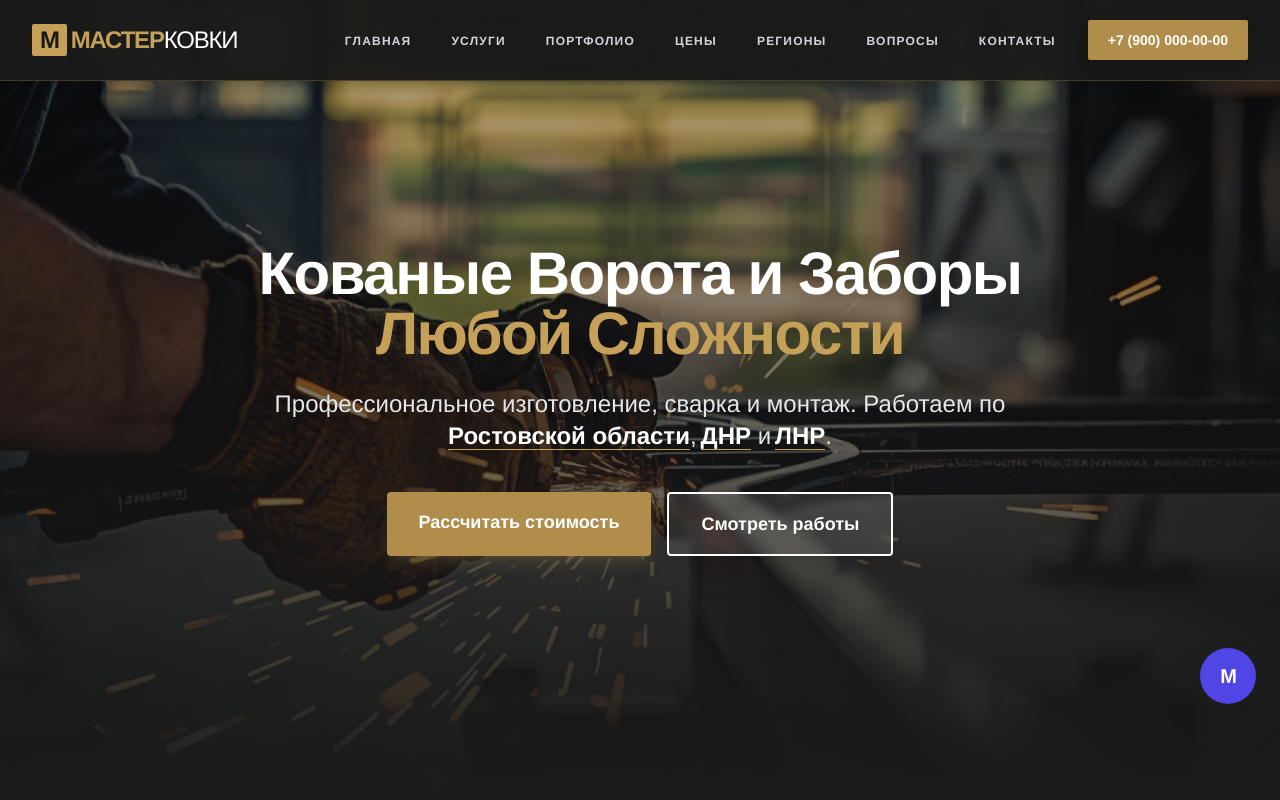
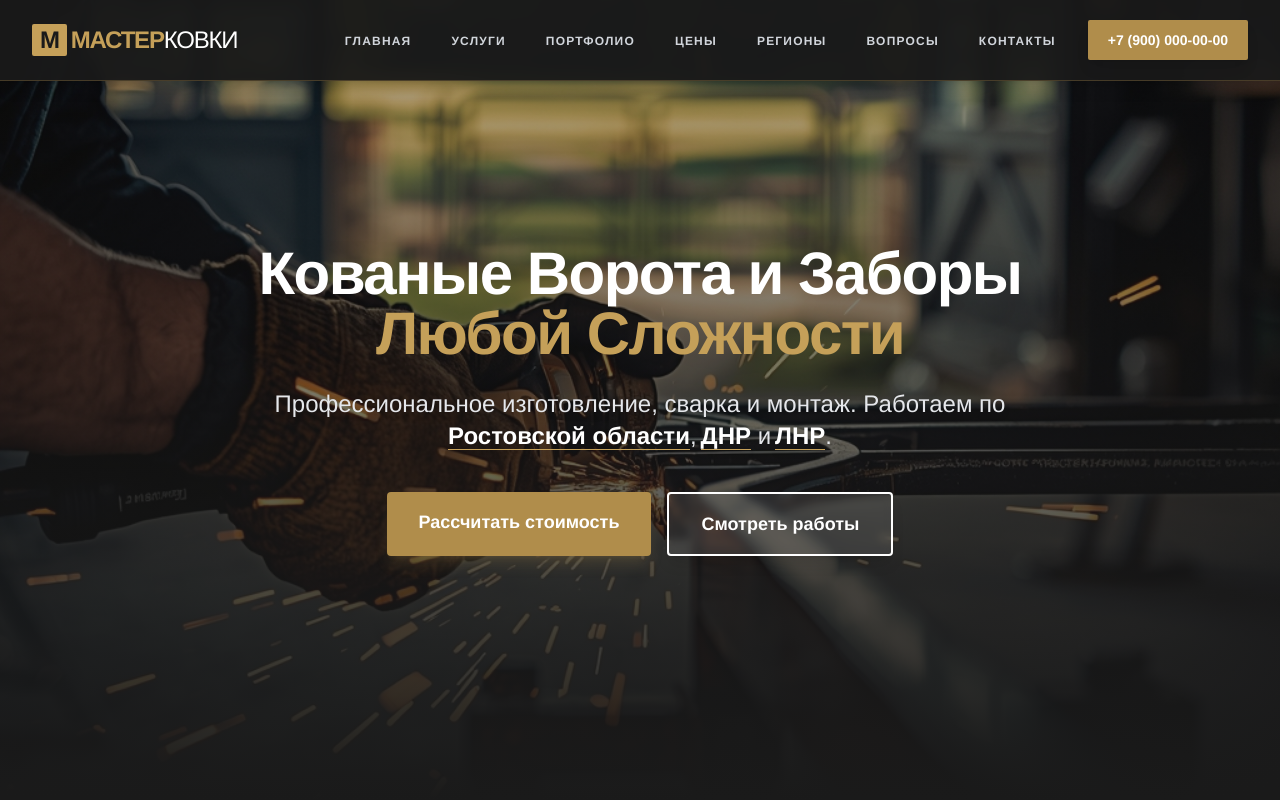
Before and after one commit to ksasha79/KovkaMaster, a React (Vite) app: page / in a window 1280 px wide. Shown: the top 800 px of the page. Built offline with nearby package versions, Linux system fonts and the light colour scheme.

Commit message:
Update App.tsx

```diff
--- a/App.tsx
+++ b/App.tsx
@@ -4,13 +4,11 @@ import Stats from './components/Stats';
 import Services from './components/Services';
 import Steps from './components/Steps';
 import Portfolio from './components/Portfolio';
-import Pricing from './components/Pricing';
 import About from './components/About';
 import Reviews from './components/Reviews';
 import FAQ from './components/FAQ';
 import Contact from './components/Contact';
 import Footer from './components/Footer';
-import FloatingBot from './components/FloatingBot';
 
 function App() {
   return (
@@ -22,16 +20,12 @@ function App() {
         <Services />
         <Steps />
         <Portfolio />
-        <Pricing />
         <About />
         <Reviews />
         <FAQ />
         <Contact />
       </main>
       <Footer />
-
-      {/* Interactive elements */}
-      <FloatingBot />
 
       {/* Sticky Mobile Call Button */}
       <div className="fixed bottom-6 right-6 z-40 md:hidden">
```
